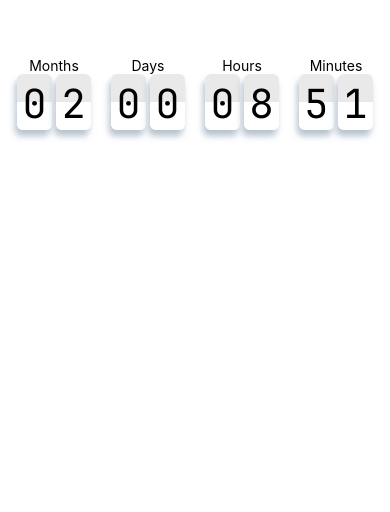
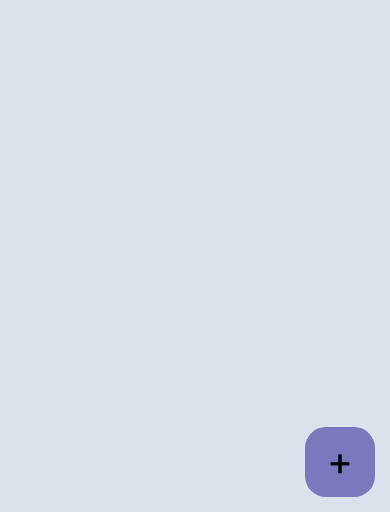
Before and after one commit to Pozzoo/party-alert, a React Native app: screen / in a window 390 px wide. Shown: the part 332-844 px from the top of the page. Built offline with nearby package versions, Linux system fonts and the light colour scheme.

Commit message:
feat(BirthdayCard): Implemented Custom birthday card.

```diff
--- a/App.tsx
+++ b/App.tsx
@@ -1,13 +1,46 @@
 import { StatusBar } from 'expo-status-bar';
-import {SafeAreaView, StyleSheet} from 'react-native';
-import Countdown from "./components/Countdown";
-import {addDays, resetHours} from "./utils/dateUtils";
+import { SafeAreaView, ScrollView, StyleSheet, TouchableOpacity, useColorScheme, View } from 'react-native';
+import BirthdayCard from "./components/BirthdayCard";
+import {useEffect, useState} from "react";
+import {CardModel} from "./models/cardModel";
+import {loadCards, saveCard} from "./utils/dataUtils";
+import TextWithFont from "./components/TextWithFont";
 
 export default function App() {
+  const theme = useColorScheme();
+
+  const [cards, setCards] = useState<CardModel[]>([]);
+
+  const onAddClick = async () => {
+    await saveCard("Alice", "2000-05-10", "#FF5733");
+    setCards(await loadCards());
+  }
+
+  useEffect(() => {
+    loadCards().then(setCards);
+  }, []);
+
+  useEffect(() => {
+    console.log(cards)
+  }, [cards]);
+
   return (
-    <SafeAreaView style={styles.container}>
-      <StatusBar style='dark' />
-      <Countdown targetDate={resetHours(addDays(new Date("2025-03-24"), 1))} />
+    <SafeAreaView style={[styles.container, theme === 'dark' ? styles.containerDark : null]}>
+      <StatusBar />
+
+      <View style={styles.contentWrapper}>
+        <ScrollView contentContainerStyle={styles.scrollContainer}>
+          {cards.map((card) => (
+              <BirthdayCard key={card.id} id={card.id} name={card.name} birthdate={new Date(card.birthdate)} colour={card.colour} />
+          ))}
+        </ScrollView>
+
+        <View style={styles.buttonContainer}>
+          <TouchableOpacity style={styles.addButton} onPress={onAddClick}>
+            <TextWithFont style={styles.buttonText}>+</TextWithFont>
+          </TouchableOpacity>
+        </View>
+      </View>
     </SafeAreaView>
   );
 }
@@ -15,12 +48,54 @@ export default function App() {
 const styles = StyleSheet.create({
   container: {
     flex: 1,
-    backgroundColor: 'white',
+    backgroundColor: '#dae2ec',
     alignItems: 'center',
     justifyContent: 'center',
+    width: '100%',
   },
 
-  text: {
-    color: '#ccdad1',
+  containerDark: {
+    backgroundColor: '#2a2a3c',
+  },
+
+  contentWrapper: {
+    flex: 1,
+    display: 'flex',
+    flexDirection: 'column',
+    justifyContent: 'space-between',
+    width: '100%',
+  },
+
+  scrollContainer: {
+    flex: 1,
+    width: '100%',
+    justifyContent: 'center',
+    alignItems: 'center',
+  },
+
+  buttonContainer: {
+    display: 'flex',
+    alignItems: 'flex-end',
+
+    marginBottom: 15,
+    marginRight: 15,
+  },
+
+  addButton: {
+    width: 70,
+    height: 70,
+    backgroundColor: '#7979be',
+    borderRadius: '30%'
+  },
+
+  buttonText: {
+    flex: 1,
+    display: 'flex',
+    alignItems: 'center',
+    justifyContent: 'center',
+    alignSelf: 'center',
+    textAlignVertical: 'center',
+
+    fontSize: 40,
   }
 });
--- /dev/null
+++ b/components/BirthdayCard.tsx
@@ -0,0 +1,40 @@
+import {View, StyleSheet} from "react-native";
+import {addDays, resetHours} from "../utils/dateUtils";
+import Countdown from "./Countdown";
+import {getContrastColor} from "../utils/colourUtils";
+import TextWithFont from "./TextWithFont";
+
+interface Props {
+    id: number;
+    name: string,
+    birthdate: Date,
+    colour: string,
+}
+
+const BirthdayCard = ({ id, name, birthdate, colour }: Props) => {
+
+    return (
+        <View style={[styles.container, { backgroundColor: colour }]}>
+            <TextWithFont style={[styles.name, { color: getContrastColor(colour) }]}>{name}</TextWithFont>
+
+            <Countdown targetDate={resetHours(addDays(birthdate, 1))} colour={colour} />
+        </View>
+    );
+};
+
+const styles = StyleSheet.create({
+    container: {
+        display: "flex",
+        justifyContent: 'center',
+        width: '90%',
+        padding: 15,
+        borderRadius: 14
+    },
+
+    name: {
+        fontSize: 22,
+        marginBottom: 4
+    }
+});
+
+export default BirthdayCard;
--- a/components/Countdown.tsx
+++ b/components/Countdown.tsx
@@ -1,13 +1,17 @@
-import {View, Text, StyleSheet} from "react-native";
+import {View, StyleSheet, useColorScheme} from "react-native";
 import CountdownUnit from "./CountdownUnit";
 import {useEffect, useState} from "react";
 import {compareDates} from "../utils/dateUtils";
+import {getContrastColor} from "../utils/colourUtils";
+import TextWithFont from "./TextWithFont";
 
 interface Props {
     targetDate: Date;
+    colour: string;
 }
 
-const Countdown = ({ targetDate }: Props) => {
+const Countdown = ({ targetDate, colour }: Props) => {
+
     const [remainingMonths, setRemainingMonths] = useState<number>(0);
     const [remainingDays, setRemainingDays] = useState<number>(0);
     const [remainingHours, setRemainingHours] = useState<number>(0);
@@ -29,7 +33,7 @@ const Countdown = ({ targetDate }: Props) => {
     return (
         <View style={styles.container}>
             <View style={styles.wrapper}>
-                <Text>Months</Text>
+                <TextWithFont style={{ color: getContrastColor(colour) }}>Months</TextWithFont>
                 <View style={styles.digitWrapper}>
                     <CountdownUnit character={Math.floor(remainingMonths / 10)} />
                     <CountdownUnit character={Math.ceil(remainingMonths % 10)} />
@@ -37,7 +41,7 @@ const Countdown = ({ targetDate }: Props) => {
             </View>
 
             <View style={styles.wrapper}>
-                <Text>Days</Text>
+                <TextWithFont style={{ color: getContrastColor(colour) }}>Days</TextWithFont>
                 <View style={styles.digitWrapper}>
                     <CountdownUnit character={Math.floor(remainingDays / 10)} />
                     <CountdownUnit character={Math.ceil(remainingDays % 10)} />
@@ -45,7 +49,7 @@ const Countdown = ({ targetDate }: Props) => {
             </View>
 
             <View style={styles.wrapper}>
-                <Text>Hours</Text>
+                <TextWithFont style={{ color: getContrastColor(colour) }}>Hours</TextWithFont>
                 <View style={styles.digitWrapper}>
                     <CountdownUnit character={Math.floor(remainingHours / 10)} />
                     <CountdownUnit character={Math.ceil(remainingHours % 10)} />
@@ -53,7 +57,7 @@ const Countdown = ({ targetDate }: Props) => {
             </View>
 
             <View style={styles.wrapper}>
-                <Text>Minutes</Text>
+                <TextWithFont style={{ color: getContrastColor(colour) }}>Minutes</TextWithFont>
                 <View style={styles.digitWrapper}>
                     <CountdownUnit character={Math.floor(remainingMinutes / 10)} />
                     <CountdownUnit character={Math.ceil(remainingMinutes % 10)} />
@@ -85,10 +89,6 @@ const styles = StyleSheet.create({
         flexDirection: 'row',
         gap: 4,
     },
-
-    text: {
-        color: '#ccdad1',
-    }
 });
 
 export default Countdown;
--- a/components/CountdownUnit.tsx
+++ b/components/CountdownUnit.tsx
@@ -1,12 +1,14 @@
-import {StyleSheet, View, Text, Animated, Easing} from "react-native";
-import {useFonts} from "expo-font";
+import {StyleSheet, View, Animated, Easing, useColorScheme} from "react-native";
 import {useEffect, useState} from "react";
+import TextWithFont from "./TextWithFont";
 
 interface Props {
     character: number;
 }
 
 const CountdownUnit = ({ character }: Props) => {
+    const theme = useColorScheme();
+
     const [flipTopAnim] = useState(new Animated.Value(1));
     const [flipBottomAnim] = useState(new Animated.Value(90));
 
@@ -46,16 +48,10 @@ const CountdownUnit = ({ character }: Props) => {
         outputRange: ['0deg', '360deg'],
     });
 
-    const [fontsLoaded] = useFonts({
-        'JetBrainsMono-Regular': require('../assets/fonts/JetBrainsMono-Regular.ttf'),
-    });
-
-    if (!fontsLoaded) return null;
-
     return (
         <View style={styles.container}>
-            <View style={[styles.top, styles.common, styles.shadow]}>
-                <Text style={[styles.text, styles.textTop]}>{nextCharacter}</Text>
+            <View style={[styles.top, styles.common, styles.shadow, theme === 'dark' ? styles.topDark : null]}>
+                <TextWithFont style={[styles.text, styles.textTop, theme === 'dark' ? styles.textDark : null]}>{nextCharacter}</TextWithFont>
             </View>
 
             <Animated.View
@@ -66,14 +62,14 @@ const CountdownUnit = ({ character }: Props) => {
                             { rotateX: rotateInterpolateTop },
                             { translateY: -14 },
                         ]
-                    }
+                    }, theme === 'dark' ? styles.topDark : null
                 ]}
             >
-                <Text style={[styles.text, styles.textTop]}>{currentCharacter}</Text>
+                <TextWithFont style={[styles.text, styles.textTop, theme === 'dark' ? styles.textDark : null]}>{currentCharacter}</TextWithFont>
             </Animated.View>
 
-            <View style={[styles.bottom, styles.common, styles.shadow]}>
-                <Text style={[styles.text, styles.textBottom]}>{currentCharacter}</Text>
+            <View style={[styles.bottom, styles.common, styles.shadow, theme === 'dark' ? styles.bottomDark : null]}>
+                <TextWithFont style={[styles.text, styles.textBottom, theme === 'dark' ? styles.textDark : null]}>{currentCharacter}</TextWithFont>
             </View>
 
             <Animated.View
@@ -84,10 +80,10 @@ const CountdownUnit = ({ character }: Props) => {
                             { rotateX: rotateInterpolateBottom },
                             { translateY: 14 },
                         ]
-                    }
+                    }, theme === 'dark' ? styles.bottomDark : null
                 ]}
             >
-                <Text style={[styles.text, styles.textBottom]}>{nextCharacter}</Text>
+                <TextWithFont style={[styles.text, styles.textBottom, theme === 'dark' ? styles.textDark : null]}>{nextCharacter}</TextWithFont>
             </Animated.View>
         </View>
     );
@@ -127,6 +123,10 @@ const styles = StyleSheet.create({
         borderTopLeftRadius: 6,
     },
 
+    topDark: {
+        backgroundColor: '#3e3e5b',
+    },
+
     bottom: {
         position: 'relative',
         backgroundColor: 'white',
@@ -134,6 +134,10 @@ const styles = StyleSheet.create({
 
         borderBottomLeftRadius: 6,
         borderBottomRightRadius: 6,
+    },
+
+    bottomDark: {
+      backgroundColor: '#1e1e2f',
     },
 
     flipTop: {
@@ -153,7 +157,11 @@ const styles = StyleSheet.create({
         position: 'absolute',
         fontSize: 40,
         minHeight: 0,
-        fontFamily: 'JetBrainsMono-Regular',
+        color: '#1e1e2f'
+    },
+
+    textDark: {
+        color: '#dae2ec',
     },
 
     textTop: {
--- /dev/null
+++ b/components/TextWithFont.tsx
@@ -0,0 +1,22 @@
+import {StyleProp, Text, TextStyle} from "react-native";
+import {ReactNode} from "react";
+import {useFonts} from "expo-font";
+
+interface Props {
+    children: ReactNode;
+    style?: StyleProp<TextStyle>;
+}
+
+const TextWithFont = ({ children, style }: Props) => {
+    const [fontsLoaded] = useFonts({
+        'JetBrainsMono-Regular': require('../assets/fonts/JetBrainsMono-Regular.ttf'),
+    });
+
+    if (!fontsLoaded) return null;
+
+    return (
+        <Text style={[style, { fontFamily: 'JetBrainsMono-Regular' }]} >{children}</Text>
+    );
+};
+
+export default TextWithFont;
--- /dev/null
+++ b/models/cardModel.ts
@@ -0,0 +1,6 @@
+export interface CardModel {
+    id: number;
+    name: string;
+    birthdate: string;
+    colour: string;
+}
--- /dev/null
+++ b/utils/colourUtils.ts
@@ -0,0 +1,9 @@
+export const getContrastColor = (hex: string): string => {
+    const r = parseInt(hex.slice(1, 3), 16);
+    const g = parseInt(hex.slice(3, 5), 16);
+    const b = parseInt(hex.slice(5, 7), 16);
+
+    const luminance = (0.299 * r + 0.587 * g + 0.114 * b) / 255;
+
+    return luminance > 0.5 ? "#000000" : "#FFFFFF";
+};
--- /dev/null
+++ b/utils/dataUtils.ts
@@ -0,0 +1,35 @@
+import AsyncStorage from '@react-native-async-storage/async-storage';
+
+const STORAGE_KEY = 'birthday_cards';
+
+export const saveCard = async (name: string, birthdate: string, colour: string) => {
+    try {
+        const existingCards = await loadCards();
+
+        const newCard = { id: Date.now(), name, birthdate, colour };
+
+        await AsyncStorage.setItem(STORAGE_KEY, JSON.stringify([...existingCards, newCard]));
+    } catch (e) {
+        console.error("Error saving card", e);
+    }
+};
+
+export const loadCards = async () => {
+    try {
+        const jsonValue = await AsyncStorage.getItem(STORAGE_KEY);
+        return jsonValue ? JSON.parse(jsonValue) : [];
+    } catch (e) {
+        console.error("Error loading cards", e);
+        return [];
+    }
+};
+
+export const deleteCard = async (id: number) => {
+    try {
+        const existingCards = await loadCards();
+        const updatedCards = existingCards.filter((card: any) => card.id !== id);
+        await AsyncStorage.setItem(STORAGE_KEY, JSON.stringify(updatedCards));
+    } catch (e) {
+        console.error("Error deleting card", e);
+    }
+};
```
Also changed, not shown: package.json (+6 -5 lines), 1 other file (tests, documents, lock files or other folders).
